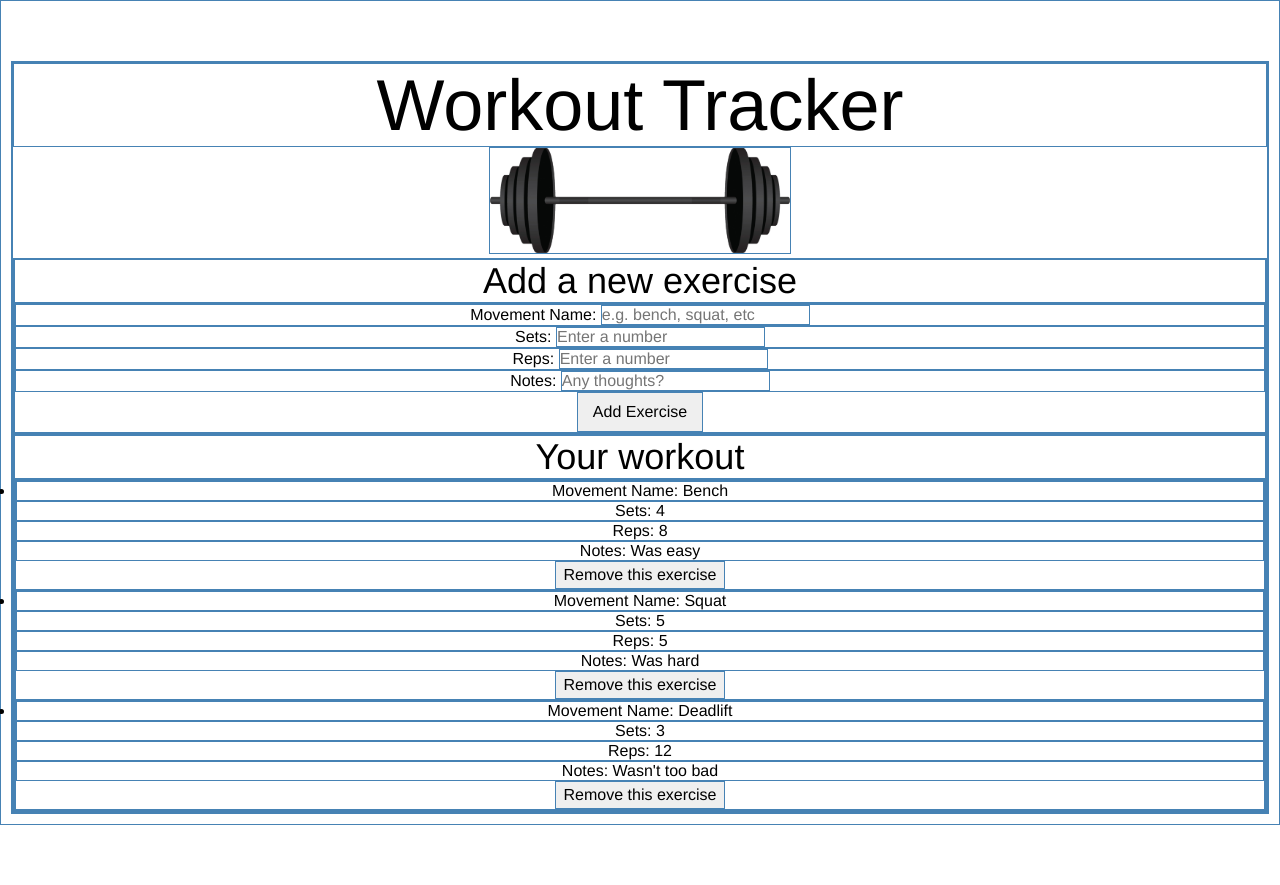
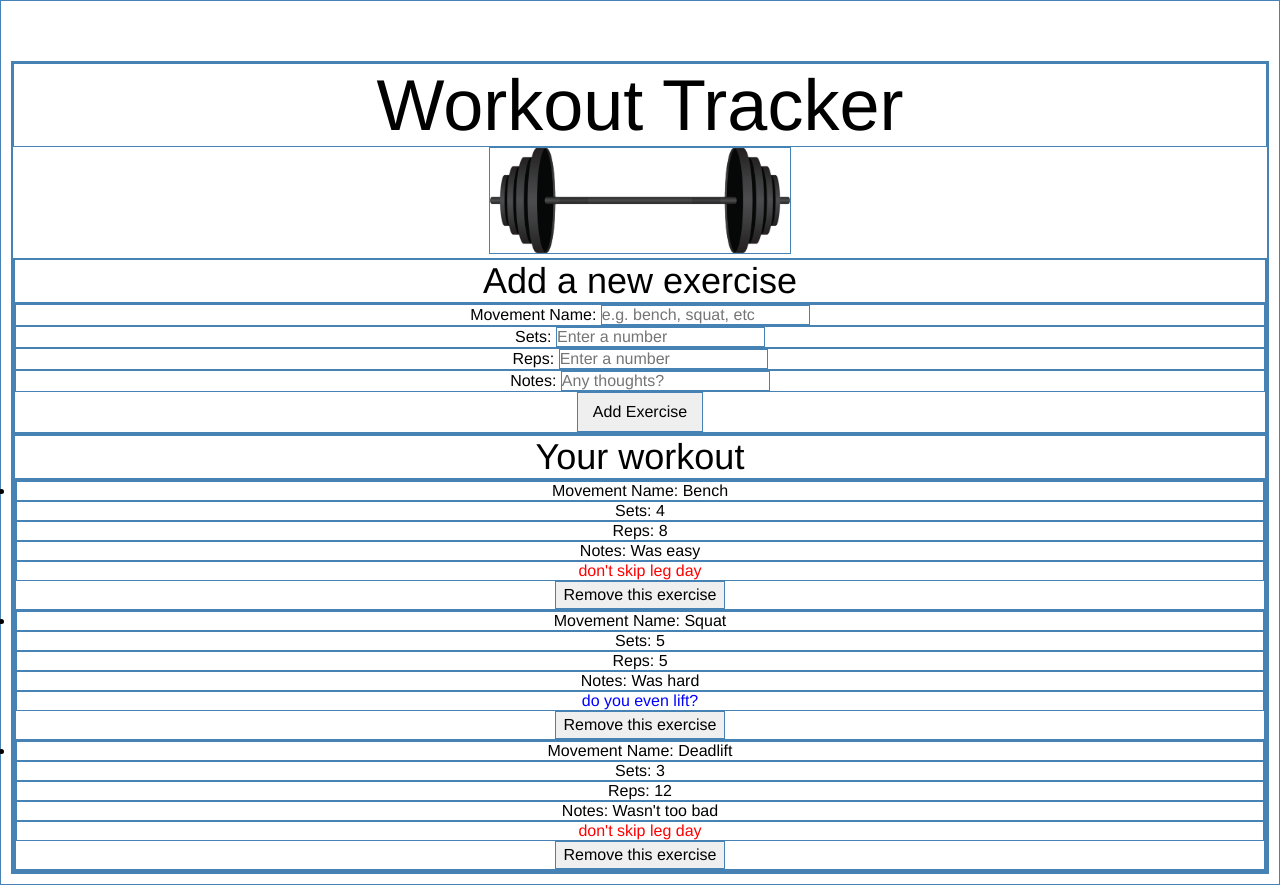
Before and after one commit to alchemy-bootcamp-two-summer-2018/list-of-vue, a Vue app: page / in a window 1280 px wide. Before the commit the page ends 825 px from the top, so only its background shows below. Built offline with nearby package versions, Linux system fonts and the light colour scheme.

Commit message:
adding conditional rendering

```diff
--- a/src/components/Exercise.vue
+++ b/src/components/Exercise.vue
@@ -4,9 +4,17 @@
     <p>Sets: {{ exercise.sets }}</p>
     <p>Reps: {{ exercise.reps }}</p>
     <p>Notes: {{ exercise.notes }} </p>
+    <p
+      v-if="exercise.name.toLowerCase() !== 'squat'" style="color: red;">
+      don't skip leg day
+    </p>
+    <p v-else
+      style="color: blue;">
+      do you even lift?
+    </p>
     <button
-        v-on:click="onRemove(exercise)">
-        Remove this exercise
+      v-on:click="onRemove(exercise)">
+      Remove this exercise
     </button>
   </li>
 </template>
```
